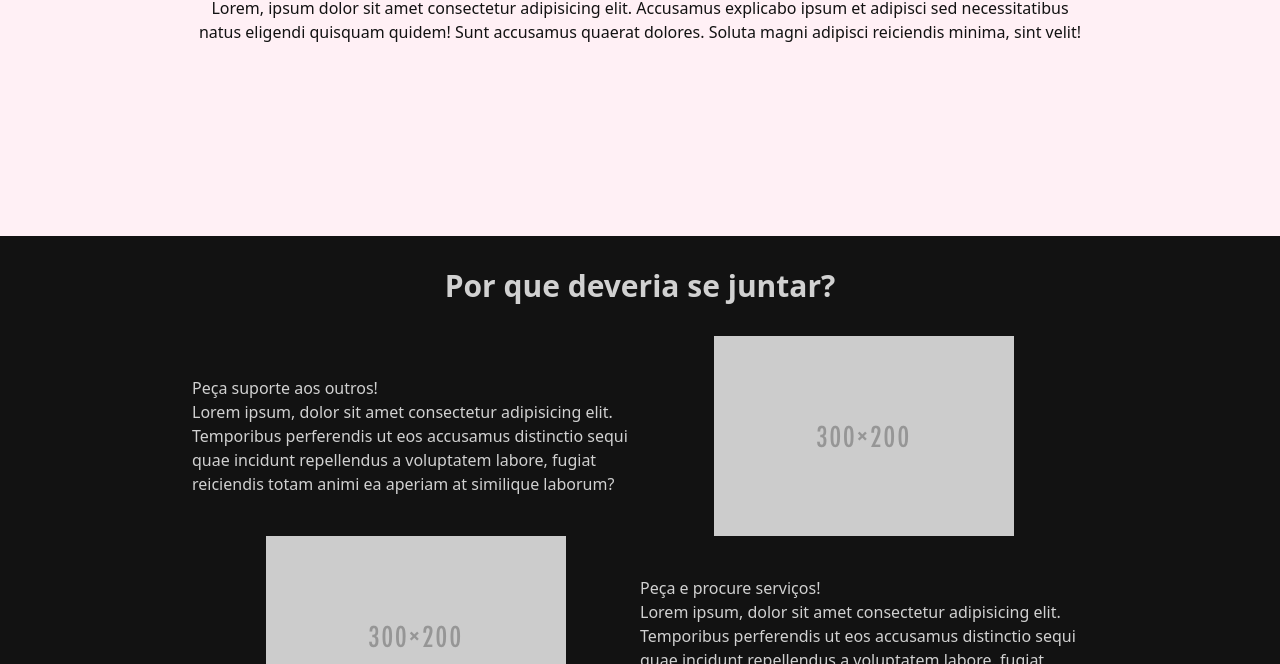
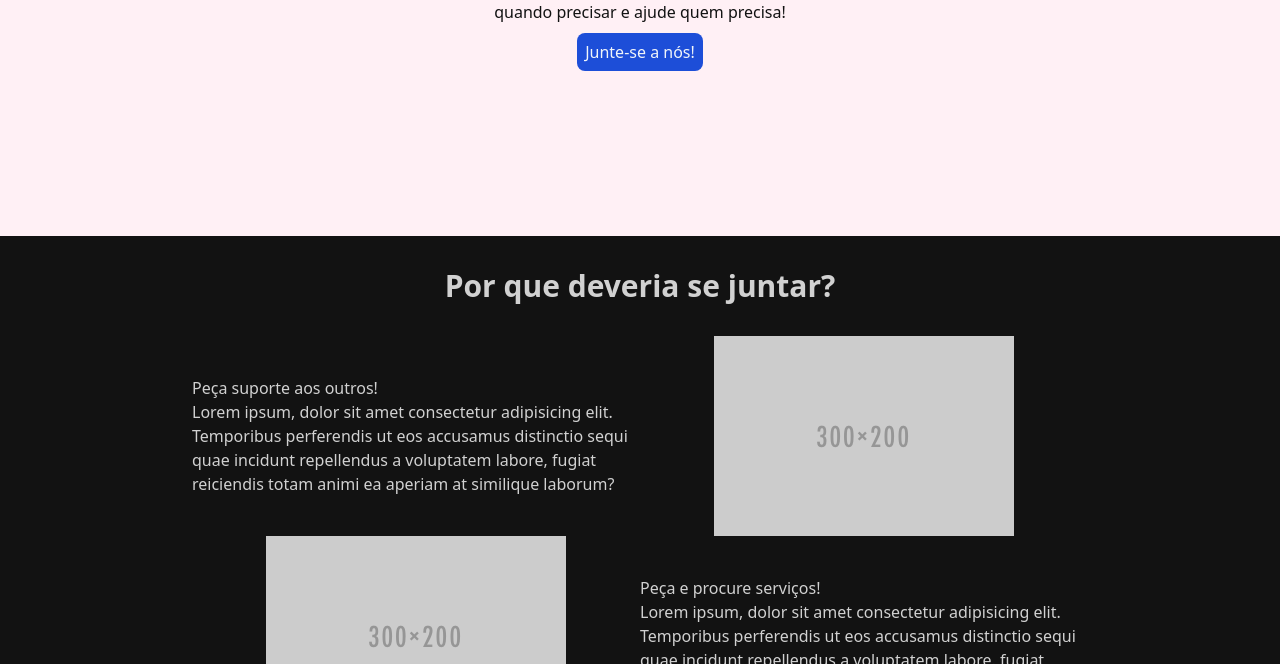
Before and after one commit to MinersRefuge/website, a website: page index.html in a window 1280 px wide. Shown: the part 436-1100 px from the top of the page. Drawn offline with Linux system fonts and the light colour scheme; a web font is replaced by a local one.

Commit message:
Alteração hero

```diff
--- a/index.html
+++ b/index.html
@@ -20,7 +20,10 @@
         <div class="text-surface flex text-center justify-center flex-col h-[38rem]">
             <div class="max-w-4xl self-center">
                 <h1 class="text-7xl font-bold">A comunidade que cresce junto com você</h1>
-                <p class="mt-8">Lorem, ipsum dolor sit amet consectetur adipisicing elit. Accusamus explicabo ipsum et adipisci sed necessitatibus natus eligendi quisquam quidem! Sunt accusamus quaerat dolores. Soluta magni adipisci reiciendis minima, sint velit!</p>
+                <p class="mt-8 mb-4">Colabore com outros criadores e administradores de servidores de Minecraft, mostre as suas criações, receba suporte quando precisar e ajude quem precisa!</p>
+                <a class="mx-auto bg-blue-700 p-2 rounded-lg text-slate-100 hover:bg-surfaceInverted" href="https://dc.minersrefuge.com.br">
+                    Junte-se a nós!
+                </a>
             </div>
         </div>
         <!-- End Hero -->
```
Also changed, not shown: css/style.css.
